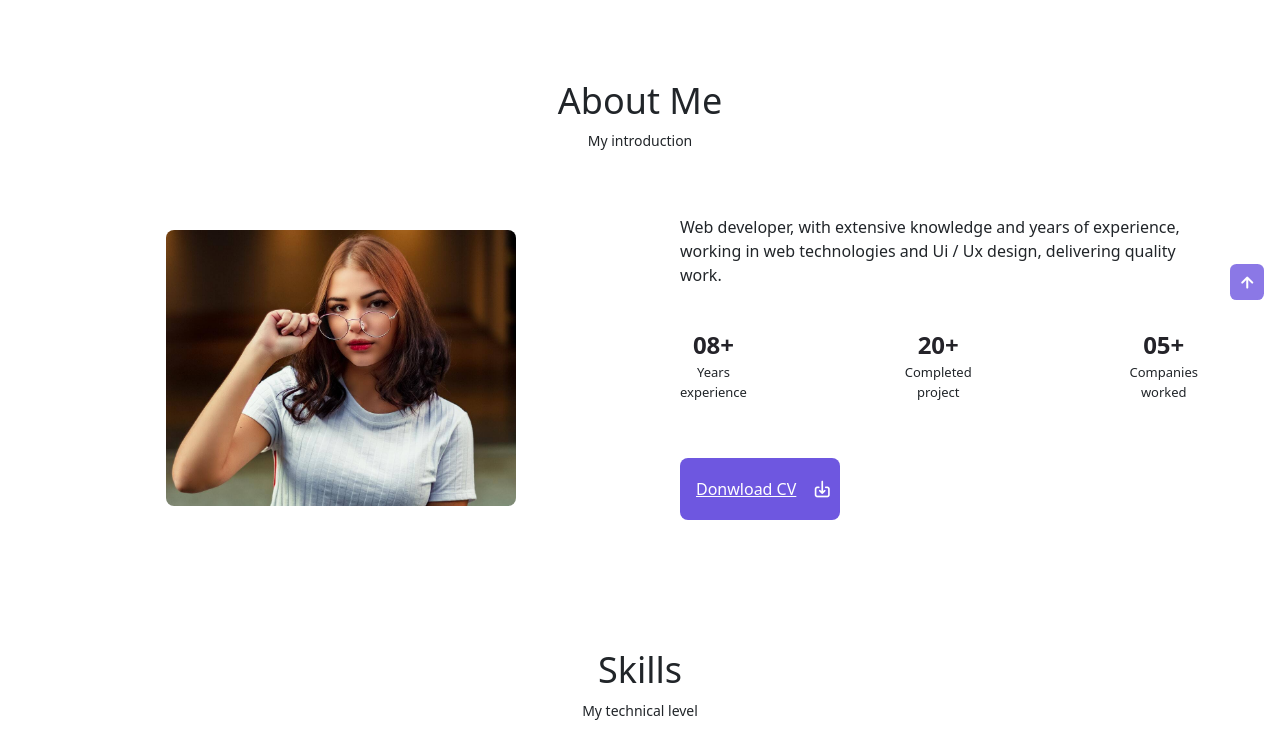
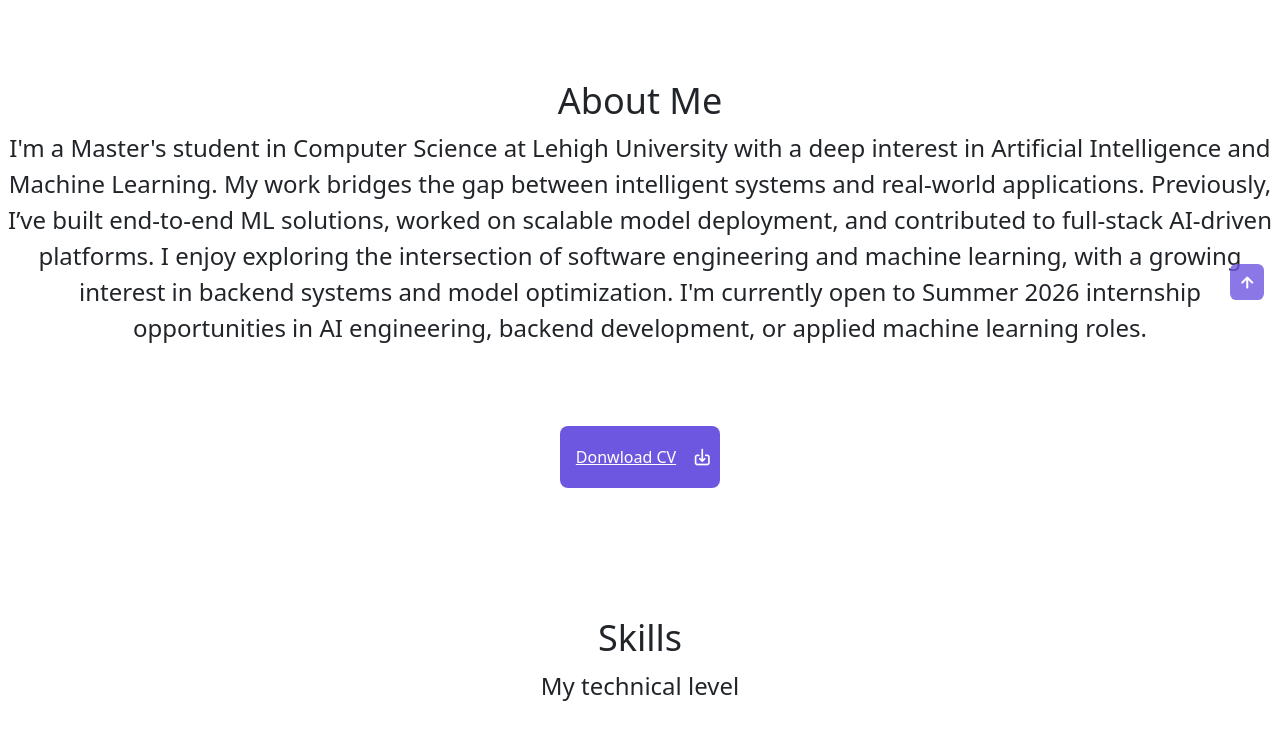
Before and after one commit to SatyamDev803/Portfolio, a plain HTML site: page index.html in a window 1280 px wide. Shown: the part 660-1393 px from the top of the page. Drawn offline with nearby package versions, Linux system fonts and the light colour scheme; a small style sheet from the web is missing.

Commit message:
Info Updates

```diff
--- a/css/styles.css
+++ b/css/styles.css
@@ -139,6 +139,11 @@ img {
     height: auto;
 }
 
+p {
+    line-height: 1.5;
+    word-wrap: normal;
+}
+
 /*==================== REUSABLE CSS CLASSES ====================*/
 
 .section {
@@ -152,7 +157,7 @@ img {
 .section__subtitle {
     display: block;
     font-size: var(--small-font-size);
-    margin-bottom: var(--mb-3);
+    margin: var(--mb-0-5) 0 var(--mb-2);
 }
 
 .section__title,
@@ -164,7 +169,7 @@ img {
 /*==================== LAYOUT ====================*/
 .container {
     /* max-width: 768px; */
-    max-width: 95%;
+    max-width: 97%;
     margin-left: var(--mb-1-5);
     margin-right: var(--mb-1-5);
 }
@@ -410,7 +415,7 @@ img {
 
 /*==================== ABOUT ====================*/
 .about__img{
-    width: 200px;
+    width: 100%;
     border-radius: .5rem;
     justify-self: center;
     align-self: center;
@@ -1135,7 +1140,10 @@ img {
     }
 
     .section__subtitle{
-        margin-bottom: 4rem;
+        font-size: var(--h2-font-size);
+        margin-bottom: 2rem;
+        word-wrap: normal;
+        text-align: center;
     }
 
     .header{
@@ -1199,7 +1207,7 @@ img {
     }
 
     .about__img{
-        width: 350px;
+        width: 100%;
     }
 
     .about__description{
@@ -1211,7 +1219,8 @@ img {
     }
 
     .about__buttons{
-        justify-content: initial;
+        justify-content: center;
+        margin-top: 2rem;
     }
 
     .qualification__tabs{
--- a/index.html
+++ b/index.html
@@ -125,7 +125,9 @@
                         <h1 class="home__title">Hi, I'am Satyam</h1>
                         <h3 class="home__subtitle">Software Engineer | AI & ML Specialist</h3>
                         <p>
-                            Welcome to my portfolio! I'm a Software Engineer with a passion for innovation, specializing in Artificial Intelligence and Machine Learning to create intelligent solutions that enhance user experiences and drive efficiency.
+                            Welcome to my portfolio! I'm a Software Engineer with a passion for innovation, specializing
+                            in Artificial Intelligence and Machine Learning to create intelligent solutions that enhance
+                            user experiences and drive efficiency.
                         </p>
                         <a href="#contact" class="button button--flex">
                             Contact Me<i class="uil uil-message button__icon"></i>
@@ -146,38 +148,32 @@
         <!--==================== ABOUT ====================-->
         <section class="about section" id="about">
             <h2 class="section__title">About Me</h2>
-            <span class="section__subtitle">My introduction</span>
+            <span class="section__subtitle">
+                <p>
+                    I'm a Master's student in Computer Science at Lehigh University with a deep interest in Artificial
+                    Intelligence and Machine Learning. My work bridges the gap between intelligent systems and
+                    real-world applications. Previously, I’ve built end-to-end ML solutions, worked on scalable model
+                    deployment, and contributed to full-stack AI-driven platforms. I enjoy exploring the intersection of
+                    software engineering and machine learning, with a growing interest in backend systems and model
+                    optimization. I'm currently open to Summer 2026 internship opportunities in AI engineering, backend
+                    development, or applied machine learning roles.
+                </p>
+            </span>
 
             <div class="about__container container grid">
+
+                <!-- <div class="about__data">
                     <img src="/assets/img/about.jpg" alt="" class="about__img">
+                </div>
 
                 <div class="about__data">
-                    <p class="about__description">Web developer, with extensive knowledge and years of experience,
-                        working in web technologies and Ui / Ux design, delivering quality work.</p>
-
-                    <div class="about__info">
-                        <div>
-                            <span class="about__info-title">08+</span>
-                            <span class="about__info-name">Years <br> experience</span>
+                    <p>To be updated</p>
+                </div> -->
             </div>
-
-                        <div>
-                            <span class="about__info-title">20+</span>
-                            <span class="about__info-name">Completed <br> project</span>
-                        </div>
-
-                        <div>
-                            <span class="about__info-title">05+</span>
-                            <span class="about__info-name">Companies <br> worked</span>
-                        </div>
-                    </div>
-
             <div class="about__buttons">
                 <a download="" href="assets/pdf/Satyam-CV.pdf" class="button button--flex">
                     Donwload CV<i class="uil uil-download-alt button__icon"></i>
                 </a>
-                    </div>
-                </div>
             </div>
         </section>
 
```
Lines whose indentation alone changed are shown as unchanged.
